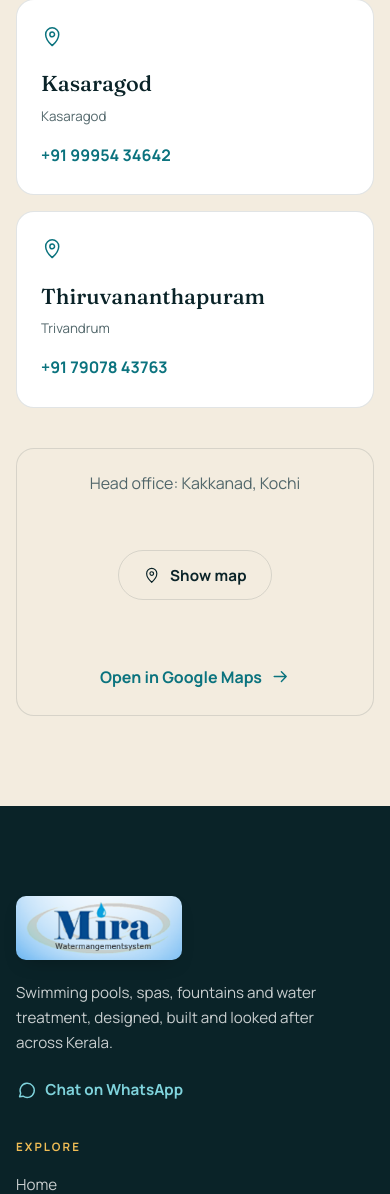
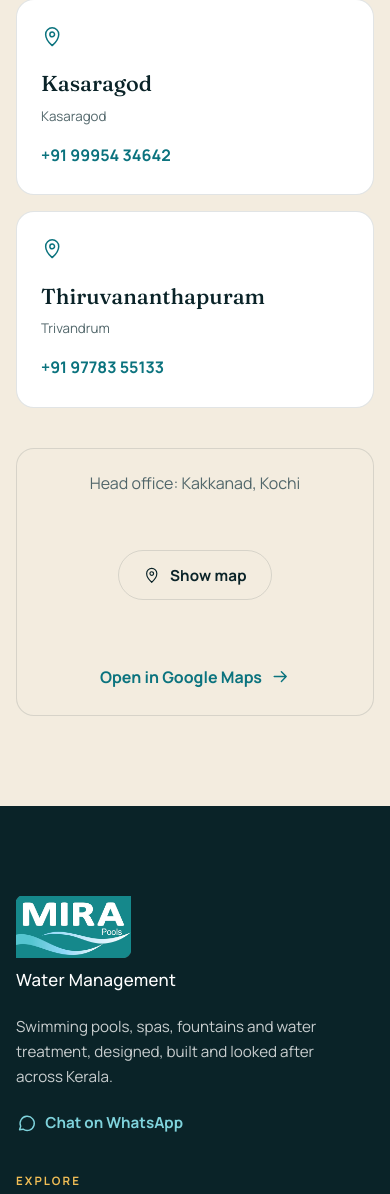
Before and after one commit to matzEmpyef/mirapools, a PHP site: page /contact.php in a window 390 px wide. Shown: the part 3217-4411 px from the top of the page. Run offline with PHP 8.4, Linux system fonts and the light colour scheme.

Commit message:
New client logo, Trivandrum number, update-only zips
- Logo: teal MIRA Pools badge (transparent) in header and footer, full logo
  with tagline for schema/link previews; old website logo removed
- Trivandrum office (and second phone) now +91 97783 55133
- tools/package.py --update-since <commit> builds a zip of changed files only,
  never touching the server's .htaccess, config.php or robots.txt
- Dropped --cpanel-php: the guessed handler name broke PHP on the demo host

```diff
--- a/site/assets/css/style.css
+++ b/site/assets/css/style.css
@@ -145,9 +145,11 @@ address { font-style: normal; }
 .header-inner { display: flex; align-items: center; gap: 28px; }
 
 .brand { display: inline-flex; align-items: center; gap: 12px; text-decoration: none; flex: none; }
-.logo-mark { width: auto; height: 52px; border-radius: 10px; box-shadow: 0 8px 20px -10px rgba(0, 0, 0, .35); transition: height .45s var(--ease); }
-.is-solid .logo-mark { height: 44px; }
-.brand-footer .logo-mark { height: 64px; }
+.logo-mark { width: auto; height: 50px; filter: drop-shadow(0 6px 14px rgba(0, 0, 0, .22)); transition: height .45s var(--ease); }
+.is-solid .logo-mark { height: 42px; }
+.brand-footer { flex-direction: column; align-items: flex-start; gap: 8px; }
+.brand-footer .logo-mark { height: 62px; filter: none; }
+.brand-tag { font-size: 1.05rem; letter-spacing: .02em; color: #fff; font-weight: 500; }
 .brand-text { display: flex; flex-direction: column; line-height: 1.1; }
 .brand-text span { font-family: var(--f-display); font-size: 1.28rem; font-weight: 500; letter-spacing: -.01em; }
 .brand-text small { font-size: .68rem; letter-spacing: .18em; text-transform: uppercase; opacity: .75; margin-top: 3px; }
--- a/site/includes/defaults.php
+++ b/site/includes/defaults.php
@@ -19,7 +19,7 @@ function default_settings(): array
         'brand'        => 'Mira Pools',
         'tagline'      => 'Swimming pools, spas & water solutions across Kerala',
         'phone'        => '+91 99958 55133',
-        'phone_alt'    => '+91 79078 43763',
+        'phone_alt'    => '+91 97783 55133',
         'landline'     => '0484 3103171',
         'whatsapp'     => '919995855133',
         'email'        => 'info@mirapools.in',
@@ -39,7 +39,7 @@ function default_settings(): array
             ['city' => 'Kochi (Head office)', 'district' => 'Kakkanad, Ernakulam', 'phone' => '+91 99958 55133'],
             ['city' => 'Kozhikode',           'district' => 'Calicut',             'phone' => '+91 81298 81762'],
             ['city' => 'Kasaragod',           'district' => 'Kasaragod',           'phone' => '+91 99954 34642'],
-            ['city' => 'Thiruvananthapuram',  'district' => 'Trivandrum',          'phone' => '+91 79078 43763'],
+            ['city' => 'Thiruvananthapuram',  'district' => 'Trivandrum',          'phone' => '+91 97783 55133'],
         ],
     ];
 }
--- a/site/includes/footer.php
+++ b/site/includes/footer.php
@@ -10,7 +10,7 @@ $s = all_settings();
   </div>
   <div class="wrap footer-grid">
     <div class="footer-about">
-      <a class="brand brand-footer" href="/" aria-label="Mira Pools – home"><?= logo_svg() ?></a>
+      <a class="brand brand-footer" href="/" aria-label="Mira Pools – home"><?= logo_svg() ?><span class="brand-tag">Water Management</span></a>
       <p>Swimming pools, spas, fountains and water treatment, designed, built and looked after across Kerala.</p>
       <a class="footer-wa" href="<?= e(wa_link()) ?>" target="_blank" rel="noopener"><?= icon('chat') ?> Chat on WhatsApp</a>
     </div>
--- a/site/includes/ui.php
+++ b/site/includes/ui.php
@@ -5,10 +5,10 @@
 
 declare(strict_types=1);
 
-/** Company logo (from the old website). */
+/** Company logo badge (teal "MIRA Pools"); the full logo with the tagline is assets/img/logo-full.png. */
 function logo_svg(): string
 {
-    return '<img class="logo-mark" src="' . asset('img/logo.png') . '" width="228" height="88" alt="Mira Water Management logo">';
+    return '<img class="logo-mark" src="' . asset('img/logo-mark.png') . '" width="445" height="240" alt="Mira Pools – Water Management">';
 }
 
 /** Responsive <img>. Unsplash URLs get a srcset; local files are used as-is. */
@@ -176,7 +176,7 @@ function site_schema(): array
         'name'        => $s['brand'],
         'legalName'   => $s['company'],
         'url'         => abs_url('/'),
-        'logo'        => abs_url('/assets/img/logo.png'),
+        'logo'        => abs_url('/assets/img/logo-full.png'),
         'image'       => abs_url(img('home_hero')),
         'description' => 'Swimming pool construction, pool and spa filtration, fountains, water treatment and sewage treatment plants, and maintenance contracts across Kerala.',
         'telephone'   => $s['phone'],
```
Also changed, not shown: README.md, site/assets/img/logo-full.png (added), site/assets/img/logo-mark.png (added), site/assets/img/logo.png (deleted), 1 other file.
